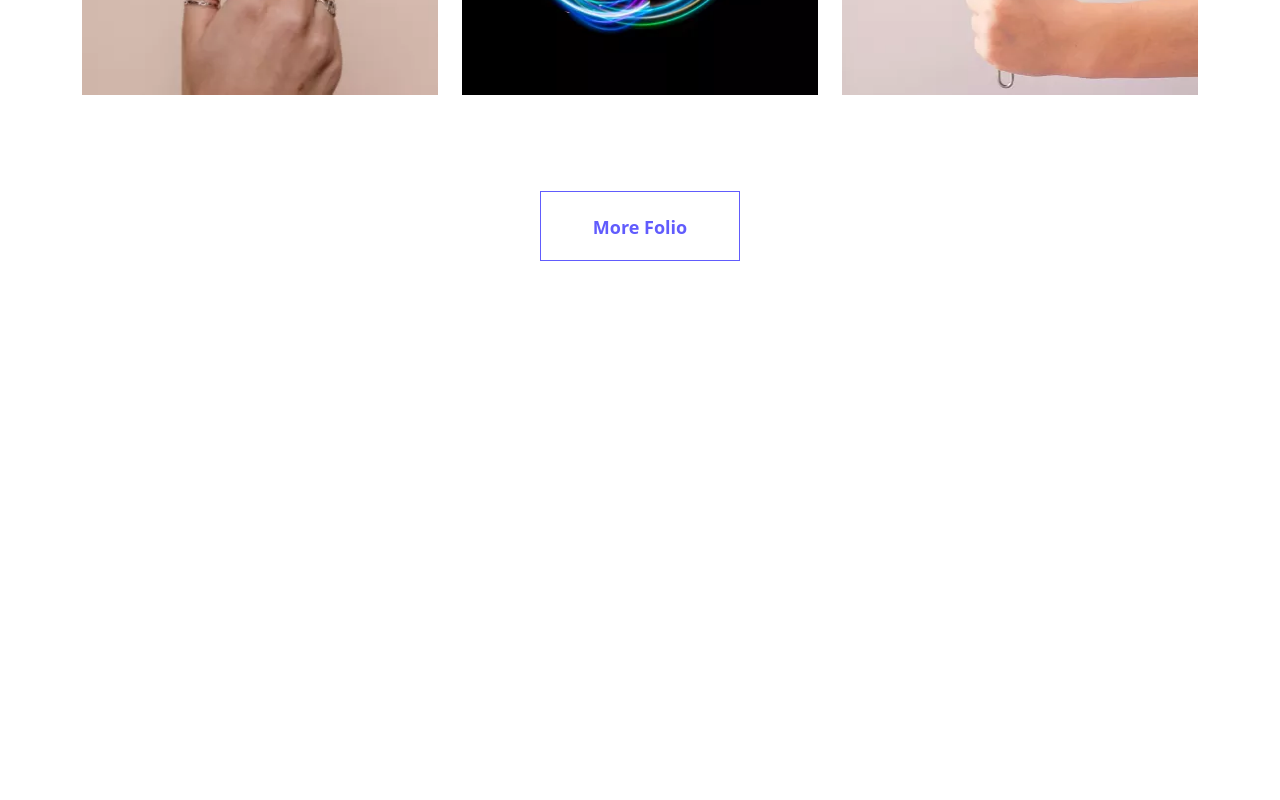
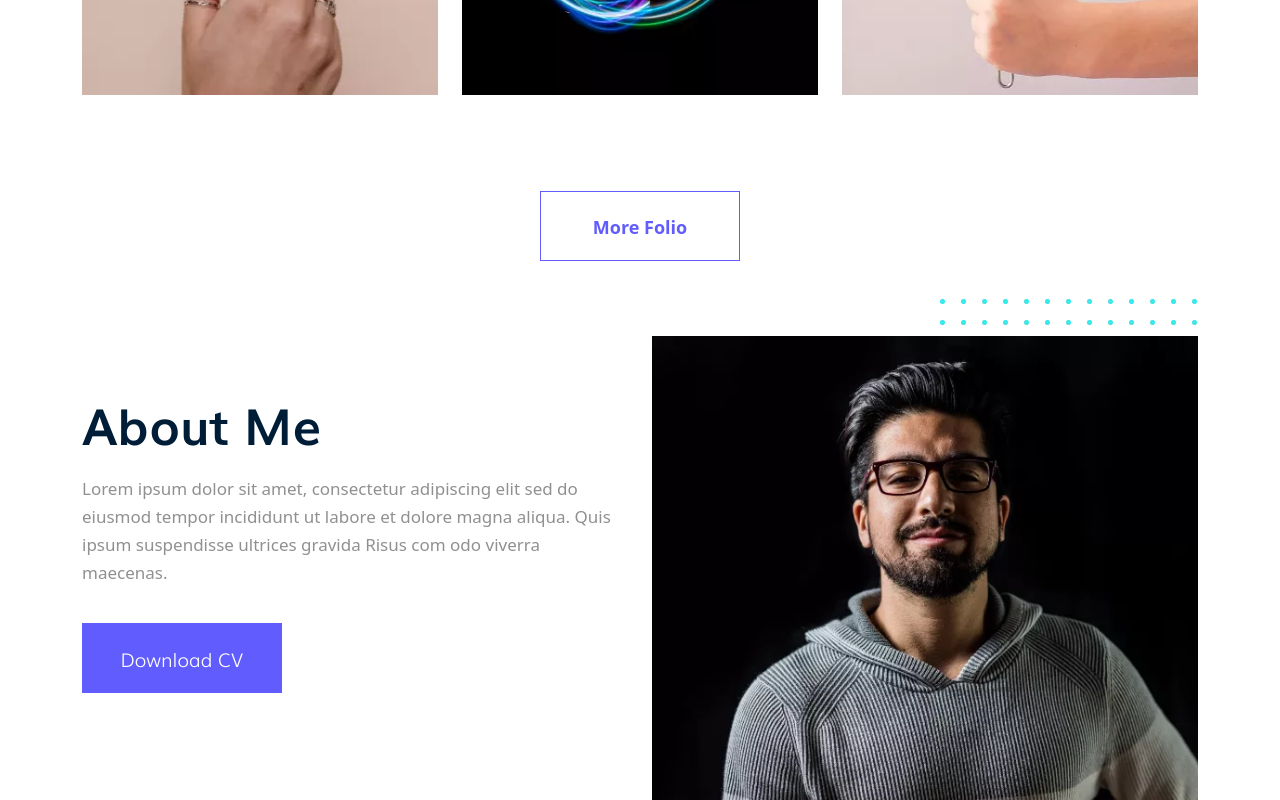
Before and after one commit to Hossein-NP/hossein-np.github.io, a plain HTML site: page portfolio/index.html in a window 1280 px wide. Shown: the part 2792-3592 px from the top of the page. Before the commit the page ends 3128 px from the top, so only its background shows below. Drawn offline with nearby package versions, Linux system fonts and the light colour scheme.

Commit message:
portfo-15

```diff
--- a/portfolio/css/index-2xl.css
+++ b/portfolio/css/index-2xl.css
@@ -82,3 +82,9 @@ header > .heading-slider-1 .heading-slider span::after {
   font-size: 50px;
   line-height: 62px;
 }
+/* =====================row 5 ===================== */
+
+.designer-pic .grid-bg {
+  left: 379px;
+  top: -37px;
+}
--- a/portfolio/css/index-lg.css
+++ b/portfolio/css/index-lg.css
@@ -85,3 +85,9 @@ header > .heading-slider-1 .heading-slider span::after {
   font-size: 50px;
   line-height: 62px;
 }
+/* =====================row 5 ===================== */
+
+.designer-pic .grid-bg {
+  left: 198px;
+  top: -37px;
+}
--- a/portfolio/css/index-md.css
+++ b/portfolio/css/index-md.css
@@ -53,3 +53,9 @@ header > .heading-slider-1 .heading-slider span::after {
 .portfolio-area-title h3{
   font-size: 36px;
 }
+/* =====================row 5 ===================== */
+/* about me section */
+.about-section{
+  padding-top: 150px;
+  padding-bottom: 70px;
+}
--- a/portfolio/css/index-xl.css
+++ b/portfolio/css/index-xl.css
@@ -78,3 +78,9 @@ header > .heading-slider-1 .heading-slider span::after {
   font-size: 50px;
   line-height: 62px;
 }
+/* =====================row 5 ===================== */
+
+.designer-pic .grid-bg {
+  left: 288px;
+  top: -37px;
+}
--- a/portfolio/css/index.css
+++ b/portfolio/css/index.css
@@ -242,3 +242,39 @@ header > .heading-slider-1 .heading-slider .sociallinks .socialicons li a i {
   color: #fff;
   transition: 0.5s;
 }
+/* =====================row 5 ===================== */
+/* about me section */
+.about-me-txt h3{
+  color: #001d38;
+  font-weight: 700;
+  font-family: 'mulibold';
+  font-size: 50px;
+  line-height: 60px;
+}
+.about-me-txt p{
+  color:rgb(144, 144, 144);
+  font-size: 17px;
+  line-height: 28px;
+  font-weight: 400;
+  font-style: normal;
+  margin-top: 20px;
+  margin-bottom: 36px;
+}
+.about-me-txt .cv-parent a{
+  display: block;
+  width: 200px;
+  height: 70px;
+  color: #fff;
+  border: 1px solid #615cfd;
+  background-color: #615cfd;
+  font-size: 19px;
+  font-family: 'mulilight';
+  font-weight: 400;
+  line-height: 70px;
+  transition: 0.3s;
+}
+.about-me-txt .cv-parent a:hover{
+  color: #615cfd;
+  background-color: #fff;
+  transition: 0.3s;
+}
--- a/portfolio/index.html
+++ b/portfolio/index.html
@@ -300,5 +300,30 @@
           </div>
       </div>
     </div>
+    <!-- row 5 >> about me -->
+    <div class="about-section">
+      <div class="container">
+        <div class="row">
+          <div class="col-12 col-md-6 my-lg-auto">
+            <div class="about-me-txt">
+              <h3 class="text-capitalize mb-2">about me</h3>
+              <p class="text-start">Lorem ipsum dolor sit amet,
+                 consectetur adipiscing elit sed do eiusmod tempor incididunt ut labore et dolore magna aliqua.
+                 Quis ipsum suspendisse ultrices gravida Risus com odo viverra maecenas.
+              </p>
+              <div class="cv-parent mb-5">
+                <a href="#" class="text-decoration-none text-center text-capitalize">download CV</a>
+              </div>
+            </div>
+          </div>
+          <div class="col-12 col-md-6">
+            <div class="designer-pic position-relative d-flex justify-content-end ">
+              <img src="pictures/about/about.png.webp" class="img-fluid position-relative z-2" alt="">
+              <img src="pictures/about/color_grid.png.webp" class="img-fluid position-absolute grid-bg z-1 d-none d-md-block" alt="">
+            </div>
+          </div>
+        </div>
+      </div>
+    </div>
   </body>
 </html>
```
